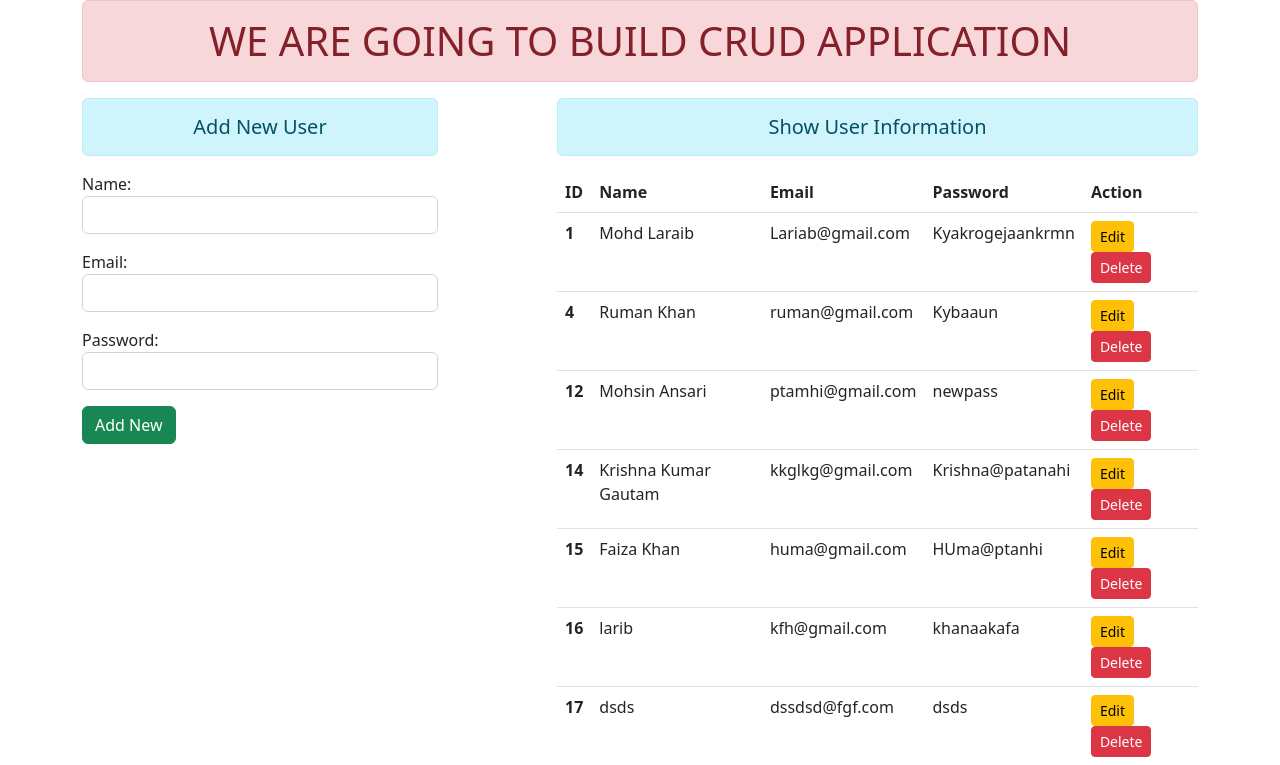
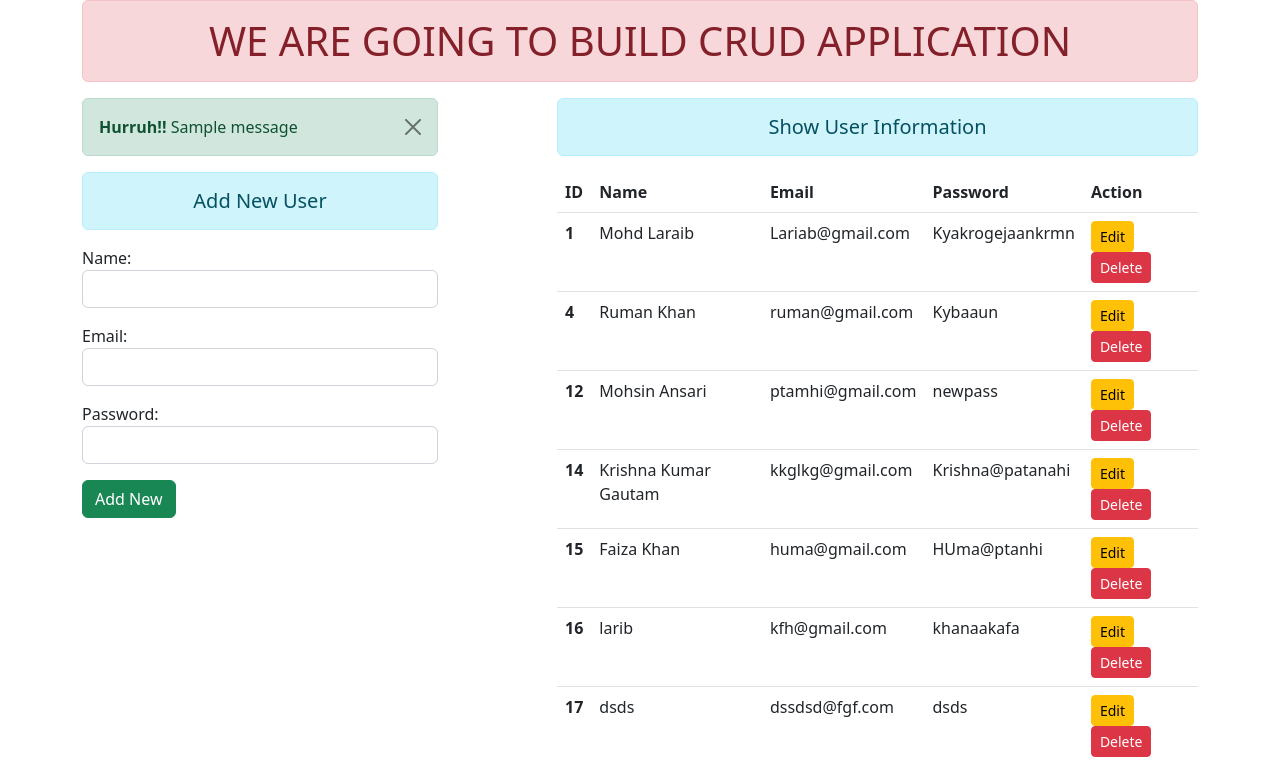
Before and after one commit to codewithgulam/crud, a Django app: page / in a window 1280 px wide. Shown: the top 765 px of the page. Run offline with Django 4.2, Linux system fonts and the light colour scheme; data comes from the database, SQL or seed files in the repository; both versions use the stored data as it was after the commit; one stand-in notice (Sample message) is shown; some libraries are stand-ins or nearby versions.

Commit message:
added alert when create

```diff
--- a/CRUD/templates/CRUD/base.html
+++ b/CRUD/templates/CRUD/base.html
@@ -20,8 +20,8 @@
 
     </div>
 
-    <script src="{% static 'CRUD/js/popper.js' %"></script>
-    <script src="{% static 'CRUD/js/bootstsrap.js' %"></script>
+    <script src="{% static 'CRUD/js/popper.js' %}"></script>
+    <script src="{% static 'CRUD/js/bootstrap.js' %}"></script>
 </body>
 
 </html>
--- a/CRUD/templates/CRUD/showandadd.html
+++ b/CRUD/templates/CRUD/showandadd.html
@@ -1,6 +1,19 @@
 {% extends 'CRUD/base.html' %} {% block content%}
 <div class="row">
+
     <div class="col-sm-4">
+        <!-- {% if messages %} {% for message in messages %} {% if message.tags %}
+
+        <div class="alert alert-{{message.tags}} alert-dismissible fade show" role="alert"></div>
+        <button type="button" class="btn-close" data-bs-dismiss="alert" aria-label="Close"></button> {% endif %} {% endfor %} {% endif %} -->
+        {% if messages %} {% for message in messages %}
+        <div {% if message.tags %} class="alert alert-{{message.tags}} {{message.tags}} alert-dismissible fade show" role="alert" {% endif %}>
+
+            <strong>Hurruh!! </strong>{{message}}
+            <button type="button" class="btn-close" data-bs-dismiss="alert" aria-label="Close"></button>
+
+        </div>
+        {% endfor %} {% endif %}
         <h5 class="text-center alert alert-info"> Add New User </h5>
         <form action="" method="POST">
             {% csrf_token %} {{form.as_p}}
@@ -10,8 +23,8 @@
 
     <div class="col-sm-7 offset-1">
         <h5 class="text-center alert alert-info"> Show User Information </h5>
-        {% if formdata %}
-        {% comment %} <h4>table data</h4> {% endcomment %}
+        {% if formdata %} {% comment %}
+        <h4>table data</h4> {% endcomment %}
 
         <table class="table table-hover">
             <thead>
--- a/CRUD/views.py
+++ b/CRUD/views.py
@@ -2,6 +2,7 @@ from django.shortcuts import render
 from .forms import User_Registration
 from django.http import HttpResponseRedirect
 from.models import User
+from django.contrib import messages
 # Create your views here.
 
 def addShow(request): #It add new data and show them
@@ -13,6 +14,7 @@ def addShow(request): #It add new data and show them
             pw = fm.cleaned_data['password']
             new_user = User(name=nm, email= em, password = pw)
             new_user.save()
+            messages.add_message(request, messages.SUCCESS, "Your data has been feeded!!")
             fm=User_Registration()
     else:
          fm = User_Registration()
```
Also changed, not shown: db.sqlite3.
